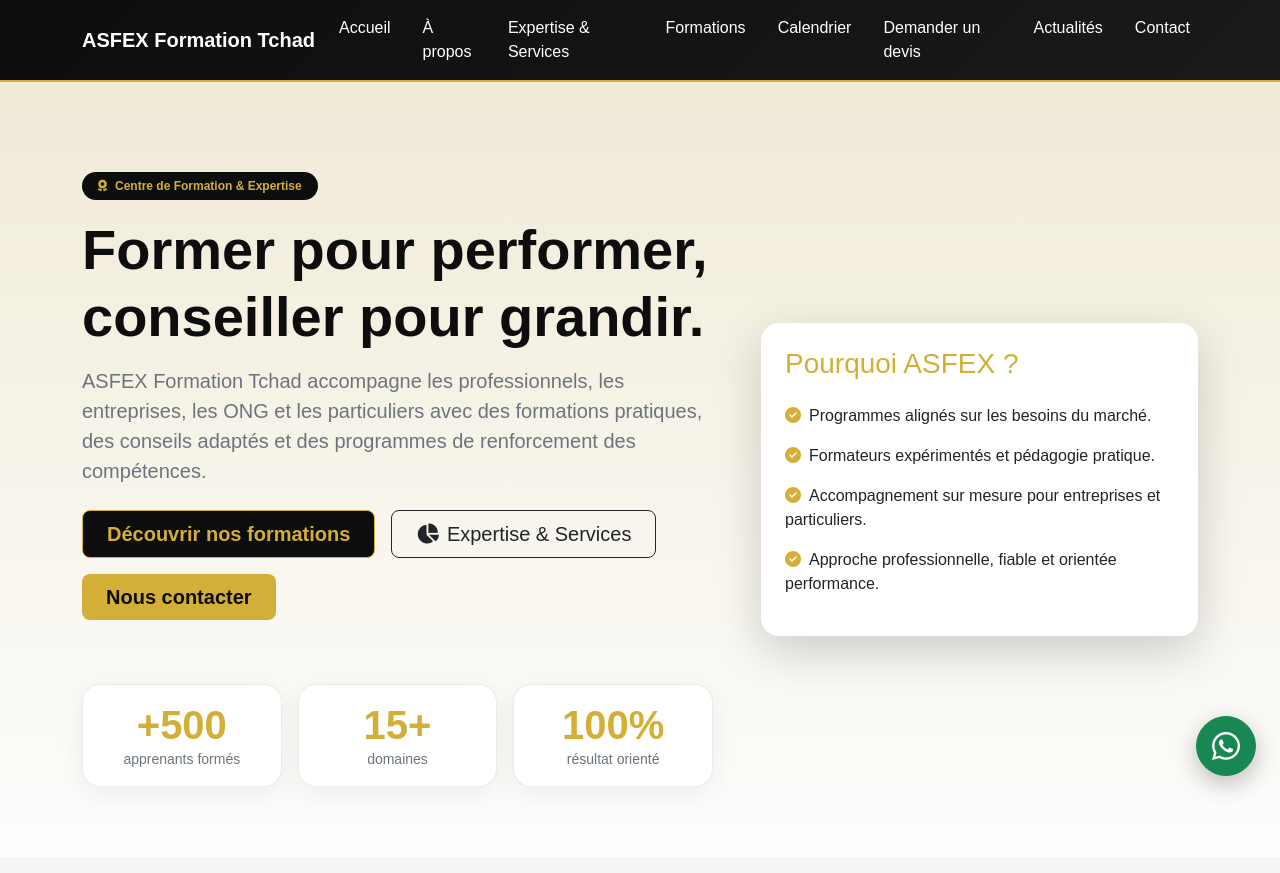
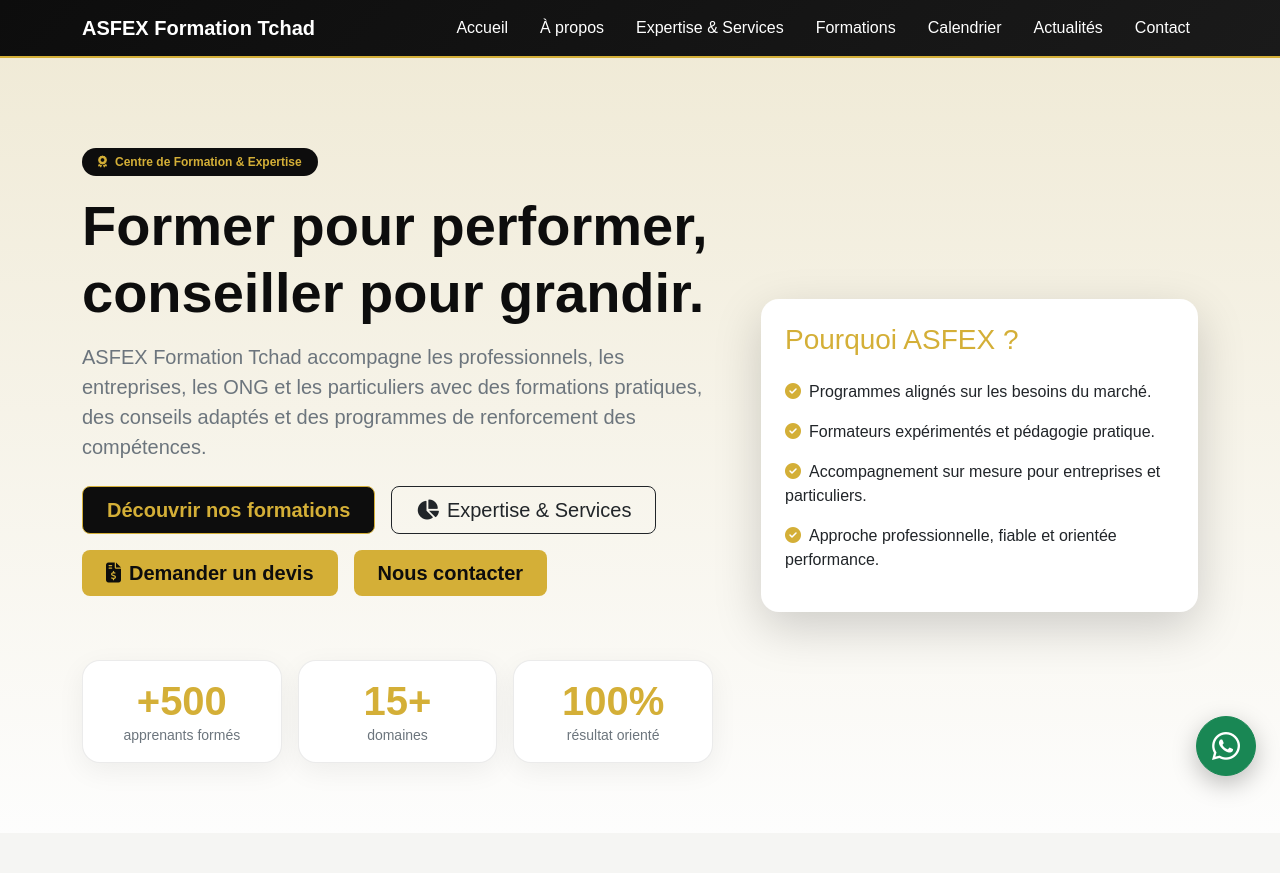
Before and after one commit to f3l1x235/afex, a Django app: page / in a window 1280 px wide. Shown: the top 873 px of the page. Run offline with Django 5.2, Linux system fonts and the light colour scheme; data comes from the database, SQL or seed files in the repository; data that the repository does not hold is empty.

Commit message:
Add "Demander un devis" button to home page and update link; remove old quote request link

```diff
--- a/templates/base.html
+++ b/templates/base.html
@@ -169,7 +169,6 @@
             <li class="nav-item"><a class="nav-link" href="{% url 'expertise' %}">Expertise & Services</a></li>
             <li class="nav-item"><a class="nav-link" href="/formations/">Formations</a></li>
             <li class="nav-item"><a class="nav-link" href="{% url 'training_calendar' %}">Calendrier</a></li>
-            <li class="nav-item"><a class="nav-link" href="{% url 'quote_request' %}">Demander un devis</a></li>
             <li class="nav-item"><a class="nav-link" href="/actualites/">Actualités</a></li>
             <li class="nav-item"><a class="nav-link" href="/contact/">Contact</a></li>
             {% if user.is_authenticated and user.is_staff %}
--- a/templates/home.html
+++ b/templates/home.html
@@ -17,6 +17,7 @@
         <div class="d-flex flex-wrap gap-3 mt-4">
           <a href="/formations/" class="btn btn-dark-gold btn-lg px-4">Découvrir nos formations</a>
           <a href="{% url 'expertise' %}" class="btn btn-outline-dark btn-lg px-4"><i class="fa-solid fa-chart-pie me-2"></i>Expertise & Services</a>
+          <a href="{% url 'quote_request' %}" class="btn btn-gold btn-lg px-4"><i class="fa-solid fa-file-invoice-dollar me-2"></i>Demander un devis</a>
           <a href="/contact/" class="btn btn-gold btn-lg px-4">Nous contacter</a>
         </div>
         <div class="row mt-5 g-3 text-center">
@@ -278,7 +279,7 @@
       <h2 class="fw-bold mb-3">Vous avez un besoin de formation ou d’expertise ?</h2>
       <p class="lead text-secondary">ASFEX vous accompagne pour développer vos compétences, optimiser vos performances et avancer sereinement.</p>
       <div class="d-flex justify-content-center flex-wrap gap-3 mt-4">
-        <a href="/contact/" class="btn btn-dark-gold btn-lg">Demander un devis</a>
+        <a href="/demande-de-devis/" class="btn btn-dark-gold btn-lg">Demander un devis</a>
         <a href="https://wa.me/23562153127" class="btn btn-gold btn-lg" target="_blank" rel="noopener">Contacter sur WhatsApp</a>
       </div>
     </div>
```
